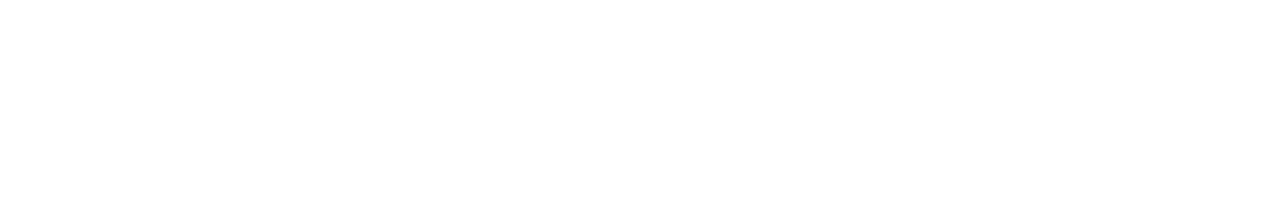
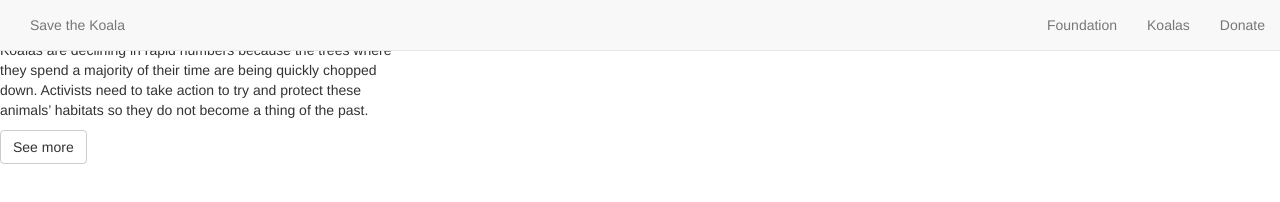
Before and after one commit to OrietaToro13/Save-the-koala, a plain HTML site: page index.html in a window 1280 px wide. Drawn offline with nearby package versions, Linux system fonts and the light colour scheme.

Commit message:
primera seccion

```diff
--- a/css/style.css
+++ /dev/null
@@ -1,4 +0,0 @@
-/*
-wood brown: A89F68;
-army green: 41521F;
-*/
--- a/index.html
+++ b/index.html
@@ -1,3 +1,51 @@
+<!DOCTYPE html>
+<html lang="en">
+<head>
+	<meta charset="UTF-8">
+	<title>Save the Koala </title>
+	<meta name="viewport" content="width=device=width, initial-scale=1">
+	<link href="https://fonts.googleapis.com/css?family=Lato:300,400,900" rel="stylesheet">
+	<link rel="stylesheet" href="https://maxcdn.bootstrapcdn.com/bootstrap/3.3.7/css/bootstrap.min.css" integrity="sha384-BVYiiSIFeK1dGmJRAkycuHAHRg32OmUcww7on3RYdg4Va+PmSTsz/K68vbdEjh4u" crossorigin="anonymous">
+	<link rel="stylesheet" href="css/style.css">
+</head>
+<body>
+
+</body>
+</html>
+<!-- Primera parte -->
+<section class="primera">
+		<nav class="navbar navbar-default navbar-fixed-top">
+			<div class="container-fluid">
+				<div class="navbar-header">
+					<button type="button" class="navbar-toggle collapsed" data-toggle="collapse">
+						<span class="sr-only">Toggle navigation</span>
+						<span class="icon-bar"></span>
+						<span class="icon-bar"></span>
+						<span class="icon-bar"></span>
+					</button>
+				</div>
+				<div class="navbar-collapse collapse">
+					<ul class="nav navbar-nav navbar-right">
+						<li><a class="me" href="#text">Foundation</a></li>
+						<li><a class="me" href="#text">Koalas</a></li>
+						<li><a class="me" href="#text">Donate</a></li>
+					</ul>
+					<ul class="nav navbar-nav navbar-left">
+						<li><a class="me" href="#text">Save the Koala</a></li>
+					</ul>
+				</div>
+			</div>
+		</nav>
+		<div class="row">
+			<div class="col-lg-4 col-md-4 col-sm-12 col-xs-12">
+				<div class="primerparra">
+					<h4 class="dos" >Save The Koala</h4>
+					<p>Koalas are declining in rapid numbers because the trees where they spend a majority of their time are being quickly chopped down. Activists need to take action to try and protect these animals’ habitats so they do not become a thing of the past.</p>
+					<button class="btn btn-default" type="button">See more</button>
+				</div>
+			</div>
+		</div>
+	</section>
 <!-- Seccion bienvenida
 Save The Koala
 Koalas are declining in rapid numbers because the trees where they spend a majority of their time are being quickly chopped down. Activists need to take action to try and protect these animals’ habitats so they do not become a thing of the past. -->
```
